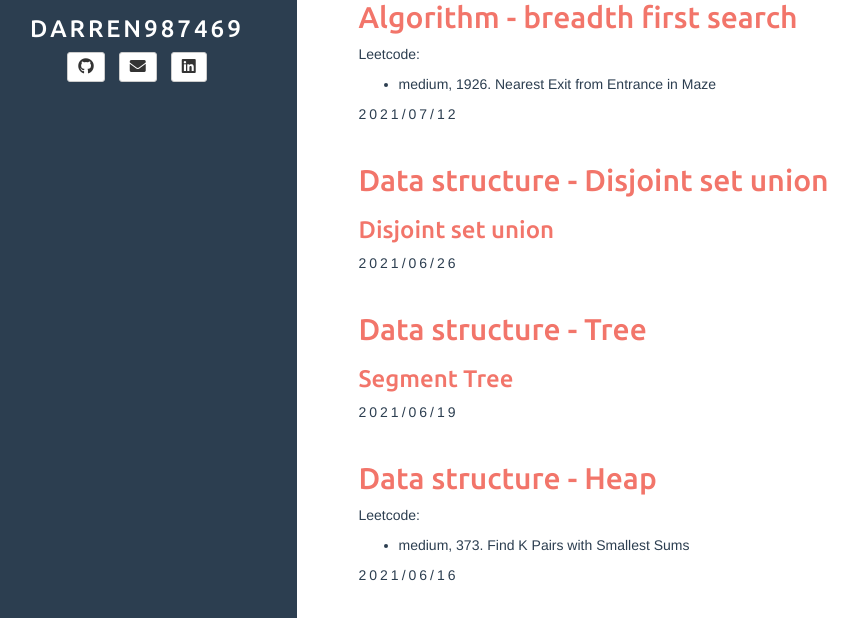
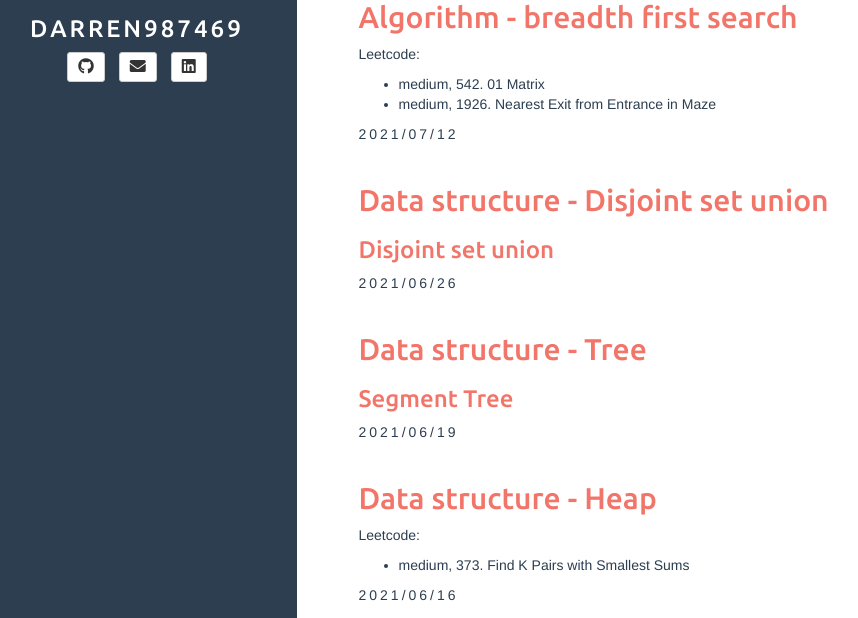
Before and after one commit to darren987469/darren987469.github.io, a Jekyll site: the page built from index.html, in a window 1280 px wide and 900 px high, cut to the strip 282-900 px from the top of the window. Shown: the whole strip, without its empty margins (23-881 px from the left). Built offline with Jekyll 4.4.1, drawn with Linux system fonts in a browser that asks for light colours; nearby versions of some CDN libraries; the list of posts is cut into pages by our own code.

Commit message:
Add breadth-first algorithm question

````diff
--- a/_posts/2021-07-12-Algorithm-breadth-first-search.md
+++ b/_posts/2021-07-12-Algorithm-breadth-first-search.md
@@ -6,6 +6,7 @@ tags: algorithm breadth-first-search
 ---
 
 Leetcode:
+* medium, [542. 01 Matrix](https://leetcode.com/problems/01-matrix/)
 * medium, [1926. Nearest Exit from Entrance in Maze](https://leetcode.com/problems/nearest-exit-from-entrance-in-maze/)
 
 ```java
````
